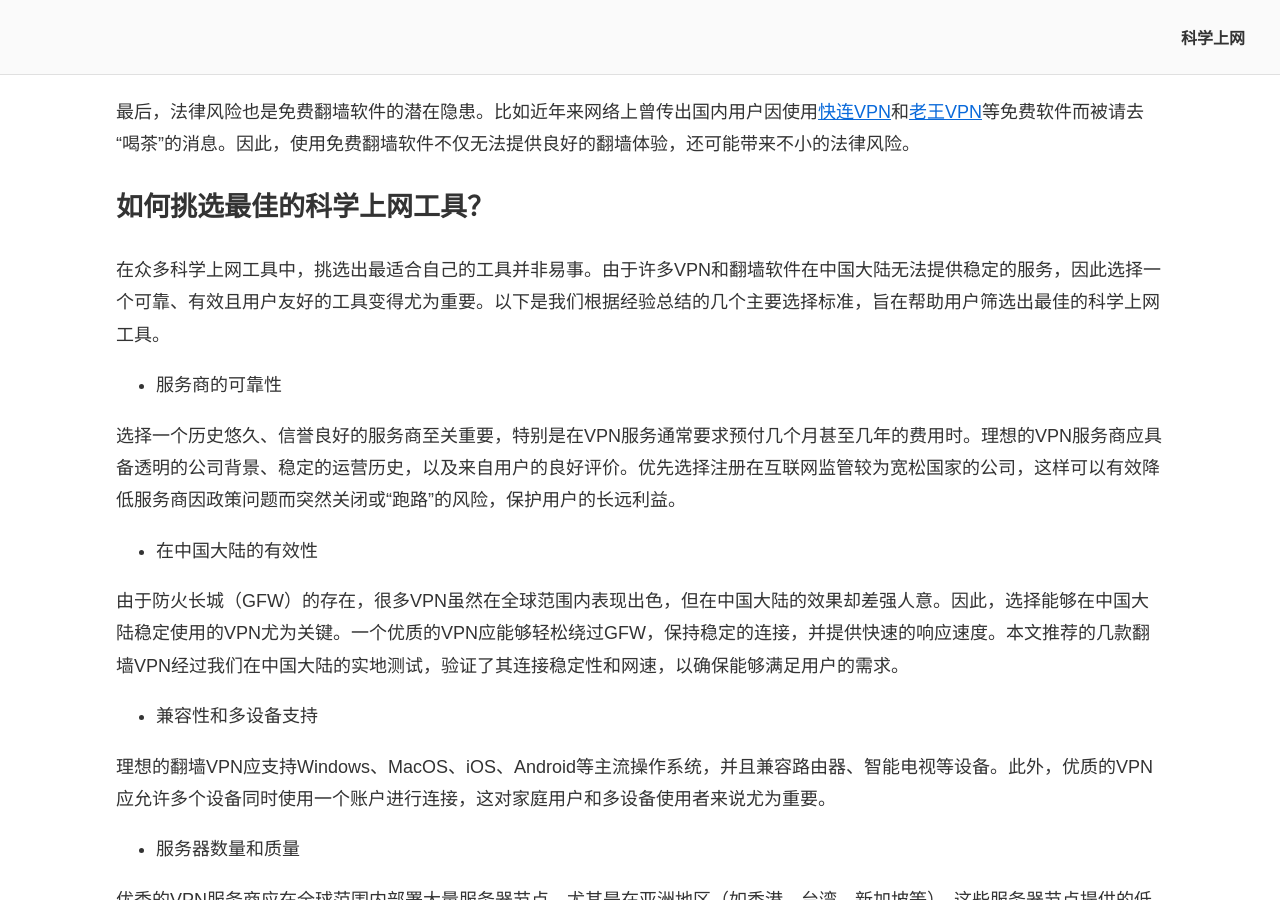
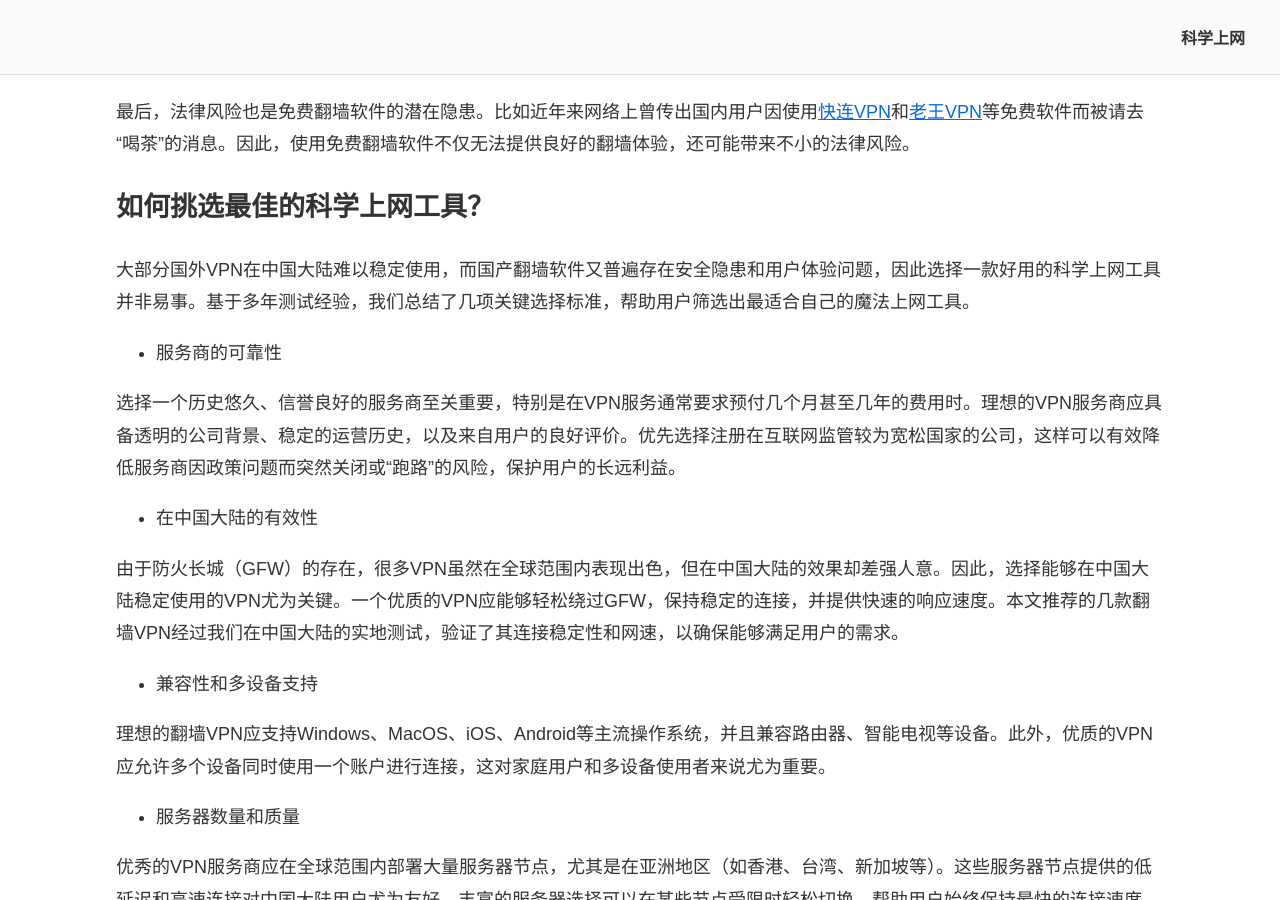
Before and after one commit to chinavpns/chinavpns.github.io, a Jekyll site: the page built from index.md, in a window 1280 px wide and 900 px high, scrolled down 7569 px. Built offline with Jekyll 4.4.1, drawn with Linux system fonts in a browser that asks for light colours.

Commit message:
Update index.md

```diff
--- a/index.md
+++ b/index.md
@@ -137,7 +137,7 @@ description: 科学上网指南：2025年最好用的翻墙VPN和翻墙软件推
 
 ## 如何挑选最佳的科学上网工具？
 
-在众多科学上网工具中，挑选出最适合自己的工具并非易事。由于许多VPN和翻墙软件在中国大陆无法提供稳定的服务，因此选择一个可靠、有效且用户友好的工具变得尤为重要。以下是我们根据经验总结的几个主要选择标准，旨在帮助用户筛选出最佳的科学上网工具。
+大部分国外VPN在中国大陆难以稳定使用，而国产翻墙软件又普遍存在安全隐患和用户体验问题，因此选择一款好用的科学上网工具并非易事。基于多年测试经验，我们总结了几项关键选择标准，帮助用户筛选出最适合自己的魔法上网工具。
 
 * 服务商的可靠性
 
```
